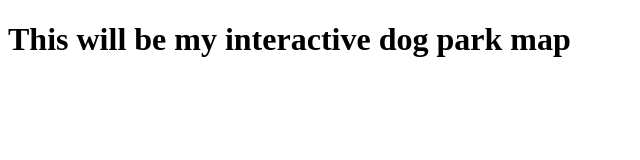
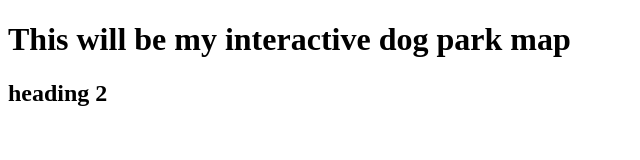
Before and after one commit to samccheng/API-Map, a plain HTML site: page index.html in a window 1280 px wide. Shown: the whole page, without its empty margins (0-640 px from the left). Drawn offline with Linux system fonts and the light colour scheme.

Commit message:
second commit

```diff
--- a/index.html
+++ b/index.html
@@ -14,6 +14,7 @@
           <div>
         <h1 class="h1">This will be my interactive dog park map</h1>
           </div>
+          <h2> heading 2 </h2>
         </div>
       </div>
     </div>
```
